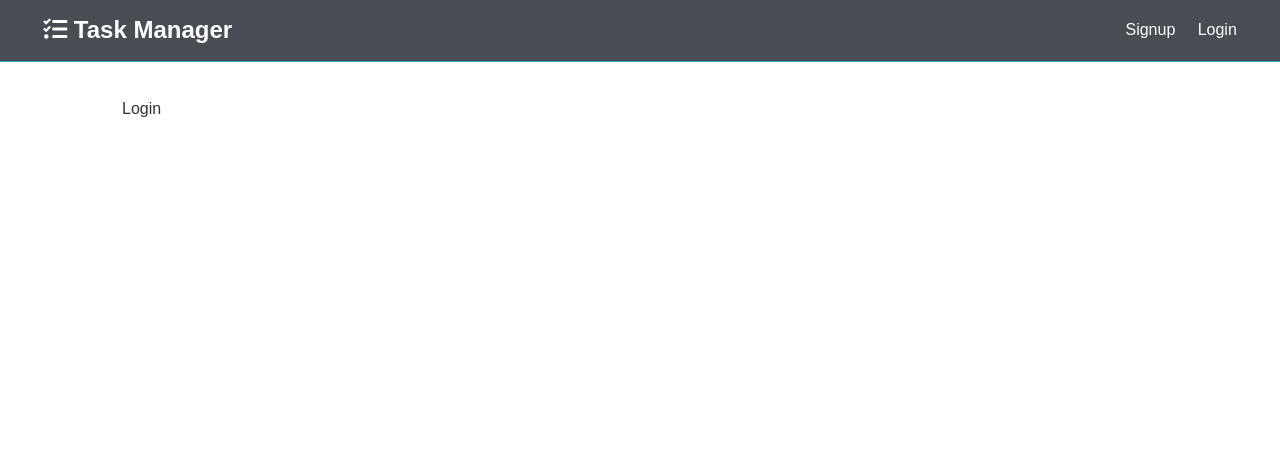
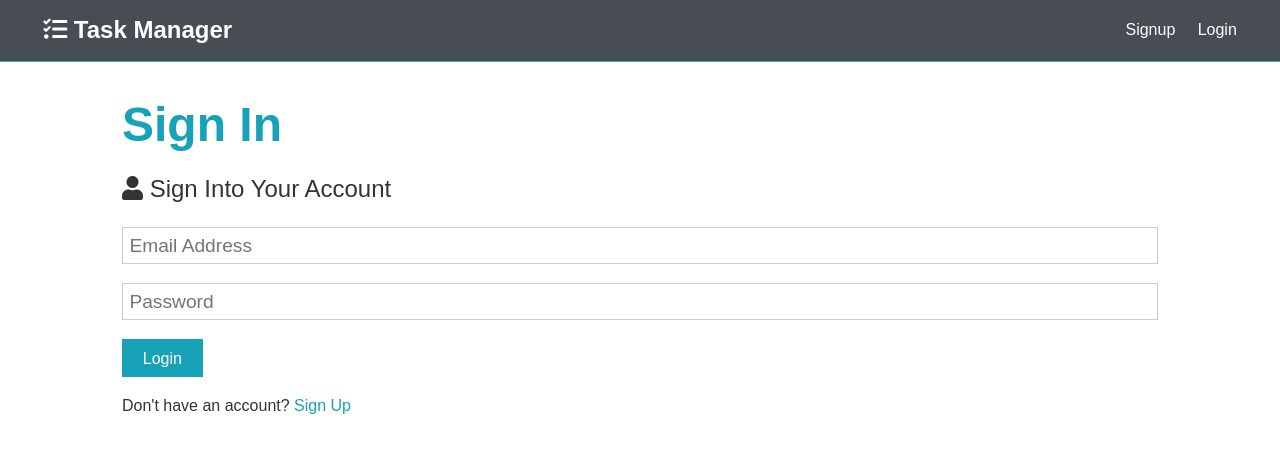
Before and after one commit to OlegBalabukh/task-manager, a React (Create React App) app in the folder client/: page /login in a window 1280 px wide. Shown: the top 452 px of the page. Built offline with nearby package versions, Linux system fonts and the light colour scheme.

Commit message:
Added login form

```diff
--- a/client/src/components/auth/Login.js
+++ b/client/src/components/auth/Login.js
@@ -1,7 +1,56 @@
-import React from 'react';
+import React, { useState } from 'react';
+import { Link } from 'react-router-dom';
 
 const Login = () => {
-  return <div>Login</div>;
+  const [formData, setFormData] = useState({
+    email: '',
+    password: '',
+  });
+
+  const { email, password } = formData;
+
+  const onChange = (e) =>
+    setFormData({ ...formData, [e.target.name]: e.target.value });
+
+  const onSubmit = (e) => {
+    e.preventDefault();
+    console.log(formData);
+  };
+
+  return (
+    <>
+      <h1 className='large text-primary'>Sign In</h1>
+      <p className='lead'>
+        <i className='fas fa-user'></i> Sign Into Your Account
+      </p>
+      <form className='form' onSubmit={(e) => onSubmit(e)}>
+        <div className='form-group'>
+          <input
+            type='email'
+            placeholder='Email Address'
+            name='email'
+            value={email}
+            onChange={(e) => onChange(e)}
+            required
+          />
+        </div>
+        <div className='form-group'>
+          <input
+            type='password'
+            placeholder='Password'
+            name='password'
+            value={password}
+            onChange={(e) => onChange(e)}
+            minLength='6'
+          />
+        </div>
+        <input type='submit' className='btn btn-primary' value='Login' />
+      </form>
+      <p className='my-1'>
+        Don't have an account? <Link to='/signup'>Sign Up</Link>
+      </p>
+    </>
+  );
 };
 
 export default Login;
--- a/client/src/components/auth/Signup.js
+++ b/client/src/components/auth/Signup.js
@@ -1,4 +1,5 @@
 import React, { useState } from 'react';
+import { Link } from 'react-router-dom';
 
 const Signup = () => {
   const [formData, setFormData] = useState({
@@ -70,7 +71,7 @@
         <input type='submit' className='btn btn-primary' value='Register' />
       </form>
       <p className='my-1'>
-        Already have an account? <a href='login.html'>Sign In</a>
+        Already have an account? <Link to='/login'>Sign In</Link>
       </p>
     </>
   );
```
